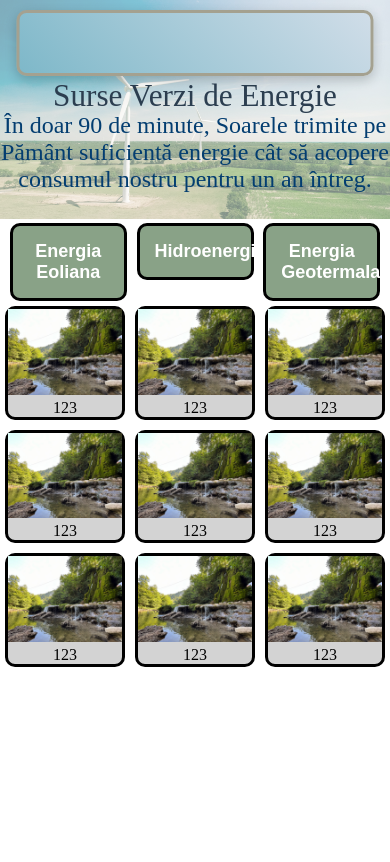
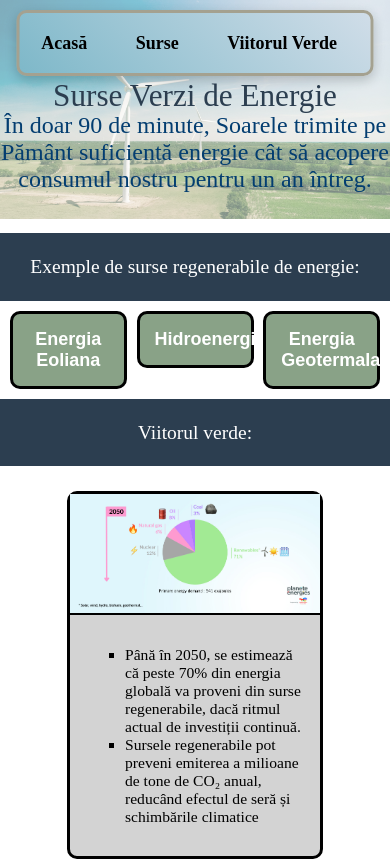
Before and after one commit to Cr-N/EcoWebChallenge, a plain HTML site: page index.html in a window 390 px wide. Shown: the top 862 px of the page. Drawn offline with Linux system fonts and the light colour scheme.

Commit message:
added new section and images, styled navbar with links

```diff
--- a/index.html
+++ b/index.html
@@ -12,17 +12,19 @@
     <!-- Main section START-->
 
     <div>
-        <!-- Nav Bar START-->
 
-        <div class="nav-bar-fixed">
-
-        </div>
-
-        <!-- Nav Bar END-->
 
 
         <!-- Hero Image and Text -->
-        <div class="hero-div">
+        <div id="hero" class="hero-div">
+            <!-- Nav Bar START-->
+            <div class="nav-bar-fixed">
+                <a href="#hero" class="nav-link">Acasă</a>
+                <a href="#accordion" class="nav-link">Surse</a>
+                <a href="#viitor" class="nav-link">Viitorul Verde</a>
+
+            </div>
+            <!-- Nav Bar END-->
             <img
                 src="./img2.jpg"
                 class="fluid-img"
@@ -35,10 +37,16 @@
 
     <!-- Main section END -->
 
-    <!--Cardcordioncs :) START  -->
+
+
+    <!-- Separator Div -->
+    <div id="accordion" class="separator">
+        Exemple de surse regenerabile de energie:
+    </div>
+
 
     <!-- Accordion examples START-->
-    <div class="accordion-container">
+    <div  class="accordion-container">
         <div>
             <button class="accordion-button">
                 Energia Eoliana
@@ -79,79 +87,47 @@
     <!-- Accordion examples END-->
 
 
-    <!-- CARD Examples START -->
-    <div class="card-holder-3">
-        <div class="card-small m5">
-            <img class="card-image-small" src="./img1.jpeg">
-            <div class="card-content-small">
-                123
-            </div>
-        </div>
-
-        <div class="card-small m5">
-            <img class="card-image-small" src="./img1.jpeg">
-            <div class="card-content-small">
-                123
-            </div>
-        </div>
-
-        <div class="card-small m5">
-            <img class="card-image-small" src="./img1.jpeg">
-            <div class="card-content-small">
-                123
-            </div>
-        </div>
+        <!-- Separator Div -->
+    <div id="viitor" class="separator">
+        Viitorul verde:
     </div>
 
-    <div class="card-holder-3">
+
+    <div  class="card-holder-3">
         <div class="card-medium m5">
-            <img class="card-image-medium" src="./img1.jpeg">
+            <img class="card-image-medium" src="./img3Edited.jpg">
             <div class="card-content-medium">
-                123
+                <ul>
+                    <li type="square">Până în 2050, se estimează că peste 70% din energia globală va proveni din surse regenerabile, dacă ritmul actual de investiții continuă.</li>
+                    <li type="square">Sursele regenerabile pot preveni emiterea a milioane de tone de CO₂ anual, reducând efectul de seră și schimbările climatice</li>
+                </ul>
             </div>
         </div>
 
         <div class="card-medium m5">
-            <img class="card-image-medium" src="./img1.jpeg">
+            <img class="card-image-medium" src="./img4.jpg">
             <div class="card-content-medium">
-                123
+                <ul>
+                    <span style="font-weight: bold;">Cum se plaseaza Romania in domeniul energiei Verzi?</span>
+                    <li type="square" class="">Aproximativ 50% din energia electrică livrată în rețea în 2023 a provenit din surse regenerabile, conform datelor furnizate de Ministerul Energiei. Acest procent reprezintă o creștere de 5% față de 2022 și o creștere impresionantă de 8% comparativ cu 2021.</li>
+                </ul>
             </div>
         </div>
 
         <div class="card-medium m5">
-            <img class="card-image-medium" src="./img1.jpeg">
+            <img class="card-image-medium" src="./img5.jpg">
             <div class="card-content-medium">
-                123
-            </div>
-        </div>
-    </div>
-
-    <div class="card-holder-3">
-        <div class="card-large m5">
-            <img class="card-image-large" src="./img1.jpeg">
-            <div class="card-content-large">
-                123
-            </div>
-        </div>
-
-        <div class="card-large m5">
-            <img class="card-image-large" src="./img1.jpeg">
-            <div class="card-content-large">
-                123
-            </div>
-        </div>
-
-        <div class="card-large m5">
-            <img class="card-image-large" src="./img1.jpeg">
-            <div class="card-content-large">
-                123
+                <ul>
+                    <li type="square">Conform estimărilor, până în 2030, mixul energetic regenerabil al României va fi compus din: 37% energie eoliană 35% energie hidro 23,5% energie solară
+</li>
+                </ul>
             </div>
         </div>
     </div>
 
 
 
-    <!-- CARD Examples END -->
+
 
 
 
--- a/mainStyle.css
+++ b/mainStyle.css
@@ -1,3 +1,7 @@
+
+html {
+    scroll-behavior: smooth;
+}
 
 /* HERO START*/
 .fluid-img{
@@ -42,22 +46,49 @@
 
 /* Navbar Stuff START */
 div.nav-bar-fixed{
-    position: fixed;
-
+    position: absolute;
     top: 10px;
     left: 50%;
     transform: translate(-50%);
 
-    width: 90%;             /* take 90% of screen width */
-    max-width: 1400px;      /* optional: don’t stretch too much */
+    width: 90%;
+    max-width: 1400px;
     height: 60px;
 
     background:linear-gradient(45deg,#7eb8c9,#d0dde8);
     border: 3px solid #a4a190;
     border-radius: 10px;
-    box-shadow: 0 4px 12px rgba(0,0,0,0.2); /* makes it pop */
+    box-shadow: 0 4px 12px rgba(0,0,0,0.2);
     z-index: 1000;
+
+    display: flex;
+
+    justify-content: space-evenly;
+    align-items: center;
 }
+
+.nav-link {
+    color: black;
+    text-decoration: none;
+    margin: 0 15px;
+    font-weight: bold;
+    font-size: 18px;
+    padding-right: 3vw;
+}
+
+.nav-link:hover {
+    text-decoration: underline;
+    color: rgba(101, 68, 7, 0.638);
+}
+
+.vertical-line{
+    position: absolute;
+    top: 10px;
+    width: 2px;
+    height: 40px;
+    background-color: #a4a190;
+}
+
 /* Navbar Stuff END */
 
 /* Accordion Stuff START */
@@ -115,6 +146,7 @@ div.accordion-container {
 }
 
 
+
 /* Accordion Stuff END */
 
 
@@ -123,8 +155,11 @@ div.accordion-container {
 
 div.card-holder-3{
     display: flex;
-    justify-content:center;
-    align-items: center;
+    justify-content: space-evenly;
+    align-items: flex-start;
+    flex-wrap: wrap;
+    gap: 20px;
+    margin: 20px;
 }
 
 div.card-small{
@@ -143,18 +178,24 @@ div.card-content-small{
 }
 
 div.card-medium{
-    display: block;
-    max-width: 400px;
-    max-height: 400px;
+    display: flex;
+    flex-direction: column;
+    width: clamp(250px,30%,700px);
+    min-height: 300px;
     border: 3px solid black;
     border-radius: 10px;
     background-color: lightgray;
 }
 img.card-image-medium{
     width: 100%;
+    height: auto;
+    border-bottom: 2px solid black;
 }
+
 div.card-content-medium{
-    text-align: center;
+    text-align: left;
+    padding: 15px;
+    font-size: clamp(14px, 4vw, 18px);
 }
 
 
@@ -177,7 +218,21 @@ div.card-content-large{
 
 
 
-
+/* SPARATOR START */
+.separator {
+    display: flex;
+    justify-content: center;
+    align-items: center;
+    text-align: center;
+    width: 100%;
+    height: 8vh;
+    background-color: #2c3e50;
+    color: white;
+    font-size: clamp(12px,5vw,40px);
+    margin-bottom: 10px;
+    margin-top: 10px;
+}
+/* SPARATOR END   */
 
 
 
```
Also changed, not shown: Content.txt, img3.jpg (added), img3Edited.jpg (added), img4.jpg (added), img5.jpg (added), 1 other file.
